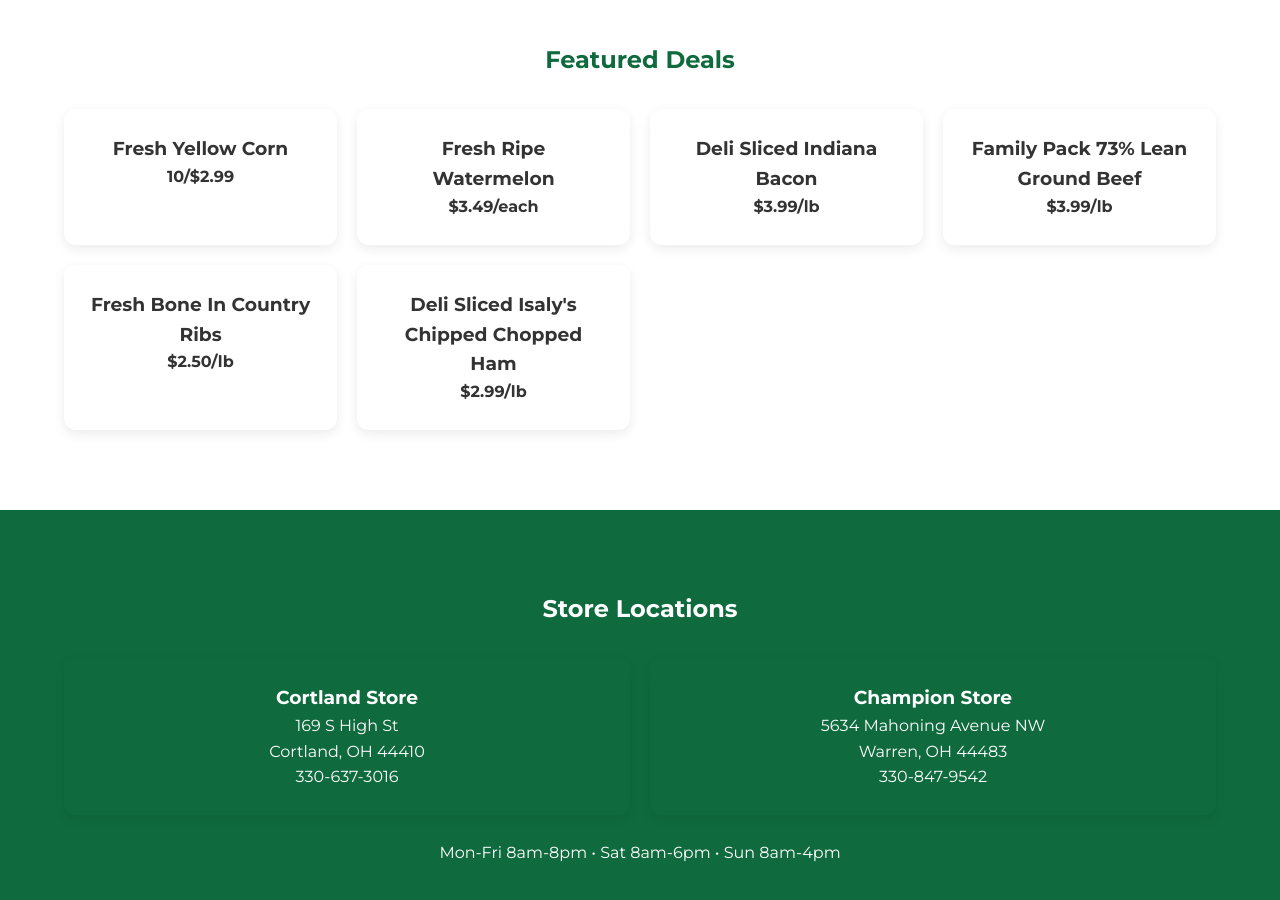
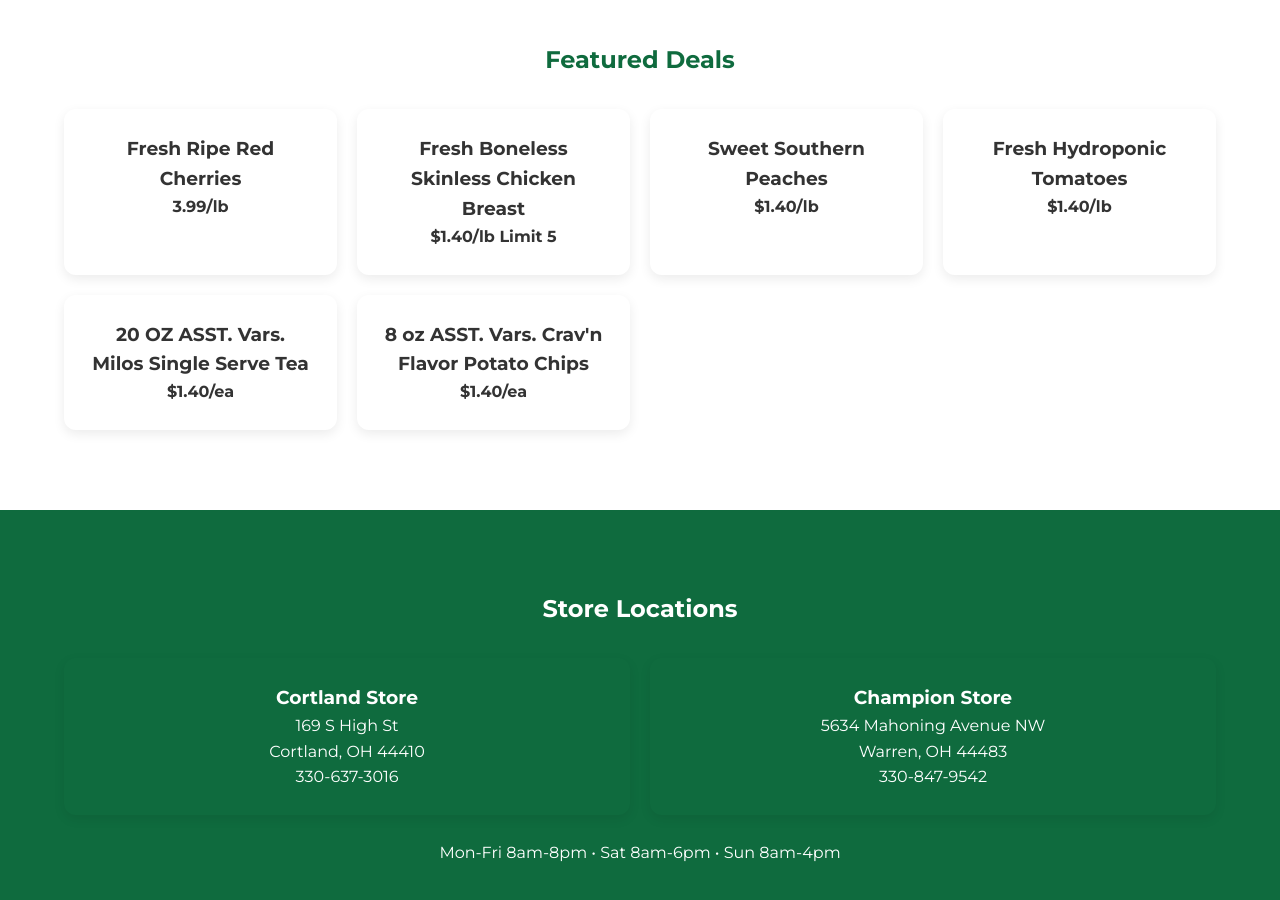
Before and after one commit to goldendawncortlandchampion/goldendawncortlandchampion, a plain HTML site: page index.html in a window 1280 px wide. Shown: the part 4420-5320 px from the top of the page. Drawn offline with Linux system fonts and the light colour scheme.

Commit message:
Update index.html

```diff
--- a/index.html
+++ b/index.html
@@ -58,12 +58,12 @@ footer{background:#111;color:#fff;text-align:center;padding:30px}
 <div class="container">
 <h2>Featured Deals</h2>
 <div class="grid">
-<div class="card"><h3>Fresh Yellow Corn</h3><strong>10/$2.99</strong></div>
-<div class="card"><h3>Fresh Ripe Watermelon</h3><strong>$3.49/each</strong></div>
-<div class="card"><h3>Deli Sliced Indiana Bacon</h3><strong>$3.99/lb</strong></div>
-<div class="card"><h3>Family Pack 73% Lean Ground Beef</h3><strong>$3.99/lb</strong></div>
-<div class="card"><h3>Fresh Bone In Country Ribs</h3><strong>$2.50/lb</strong></div>
-<div class="card"><h3>Deli Sliced Isaly's Chipped Chopped Ham</h3><strong>$2.99/lb</strong></div>
+<div class="card"><h3>Fresh Ripe Red Cherries</h3><strong>3.99/lb</strong></div>
+<div class="card"><h3>Fresh Boneless Skinless Chicken Breast</h3><strong>$1.40/lb Limit 5</strong></div>
+<div class="card"><h3>Sweet Southern Peaches</h3><strong>$1.40/lb</strong></div>
+<div class="card"><h3>Fresh Hydroponic Tomatoes</h3><strong>$1.40/lb</strong></div>
+<div class="card"><h3>20 OZ ASST. Vars. Milos Single Serve Tea</h3><strong>$1.40/ea</strong></div>
+<div class="card"><h3>8 oz ASST. Vars. Crav'n Flavor Potato Chips</h3><strong>$1.40/ea</strong></div>
 </div>
 </div>
 </section>
```
